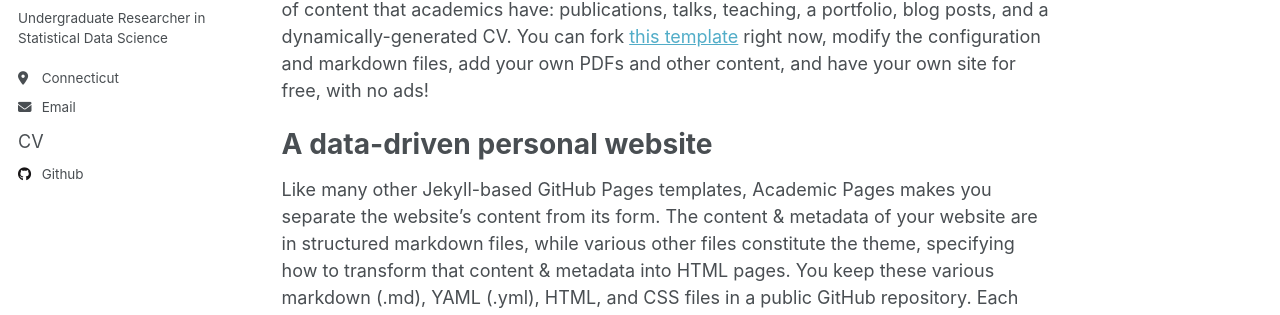
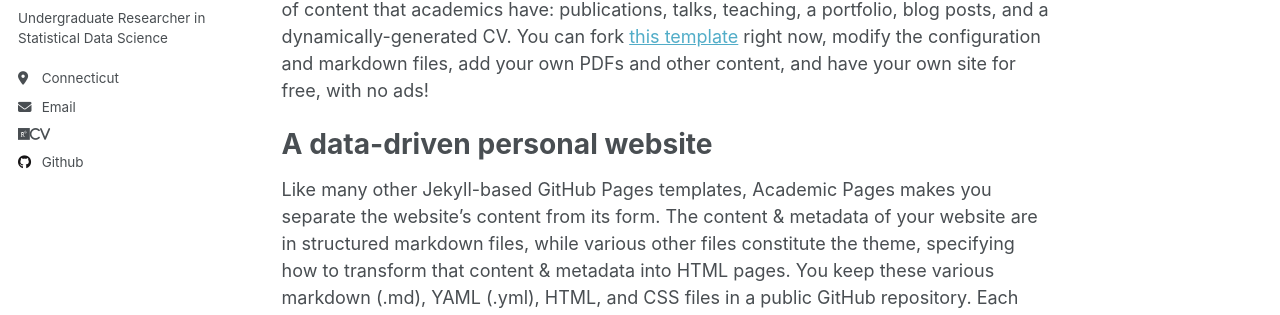
Before and after one commit to az-serein/az-serein.github.io, a Jekyll site: the page built from _pages/about.md, in a window 1280 px wide. Shown: the part 315-630 px from the top of the page. Built offline with Jekyll 4.4.1, drawn with Linux system fonts in a browser that asks for light colours.

Commit message:
Update author-profile.html

```diff
--- a/_includes/author-profile.html
+++ b/_includes/author-profile.html
@@ -37,7 +37,7 @@
         <li><a href="mailto:{{ author.email }}"><i class="fas fa-fw fa-envelope icon-pad-right" aria-hidden="true"></i>{{ site.data.ui-text[site.locale].email_label | default: "Email" }}</a></li>
       {% endif %}
       {% if site.author.cv %}
-        <a href="{{ site.author.cv }}" target="_blank">CV</a>
+        <li><a href="{{ site.author.cv }}" class="fab fa-fw fa-researchgate icon-pad-right" target="_blank">CV</a></li>
       {% endif %}
       <!-- Font Awesome and Academicons icons / Academic websites -->
       {% if author.arxiv %}
```
